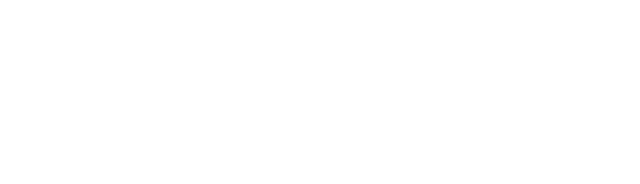
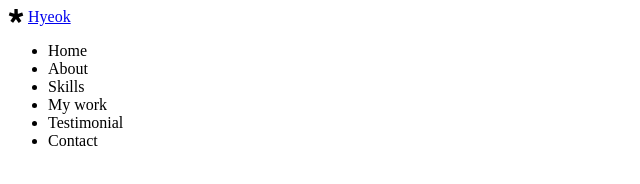
Before and after one commit to hyeok98/portfolio, a plain HTML site: page index.html in a window 1280 px wide. Shown: the whole page, without its empty margins (0-640 px from the left). Drawn offline with Linux system fonts and the light colour scheme.

Commit message:
HTML: Navbar

```diff
--- a/index.html
+++ b/index.html
@@ -20,5 +20,34 @@
     <link rel="stylesheet" href="style.css" />
     <script src="main.js" defer></script>
   </head>
-  <body></body>
+  <body>
+    <!-- Navbar -->
+    <nav id="navbar">
+      <div class="navbar__logo">
+        <i class="fab fa-diaspora"></i>
+        <a href="#">Hyeok</a>
+      </div>
+      <!-- <div class="navbar__menu"> -->
+      <ul class="navbar__menu">
+        <li class="navbar__menu_item">Home</li>
+        <li class="navbar__menu_item">About</li>
+        <li class="navbar__menu_item">Skills</li>
+        <li class="navbar__menu_item">My work</li>
+        <li class="navbar__menu_item">Testimonial</li>
+        <li class="navbar__menu_item">Contact</li>
+      </ul>
+      <!-- </div> -->
+    </nav>
+
+    <!-- About -->
+    <section id="about"></section>
+    <!-- Skills -->
+    <section id="skills"></section>
+    <!-- work -->
+    <section id="work"></section>
+    <!-- Testimonials -->
+    <section id="testimonials"></section>
+    <!-- Contact -->
+    <section id="contact"></section>
+  </body>
 </html>
```
